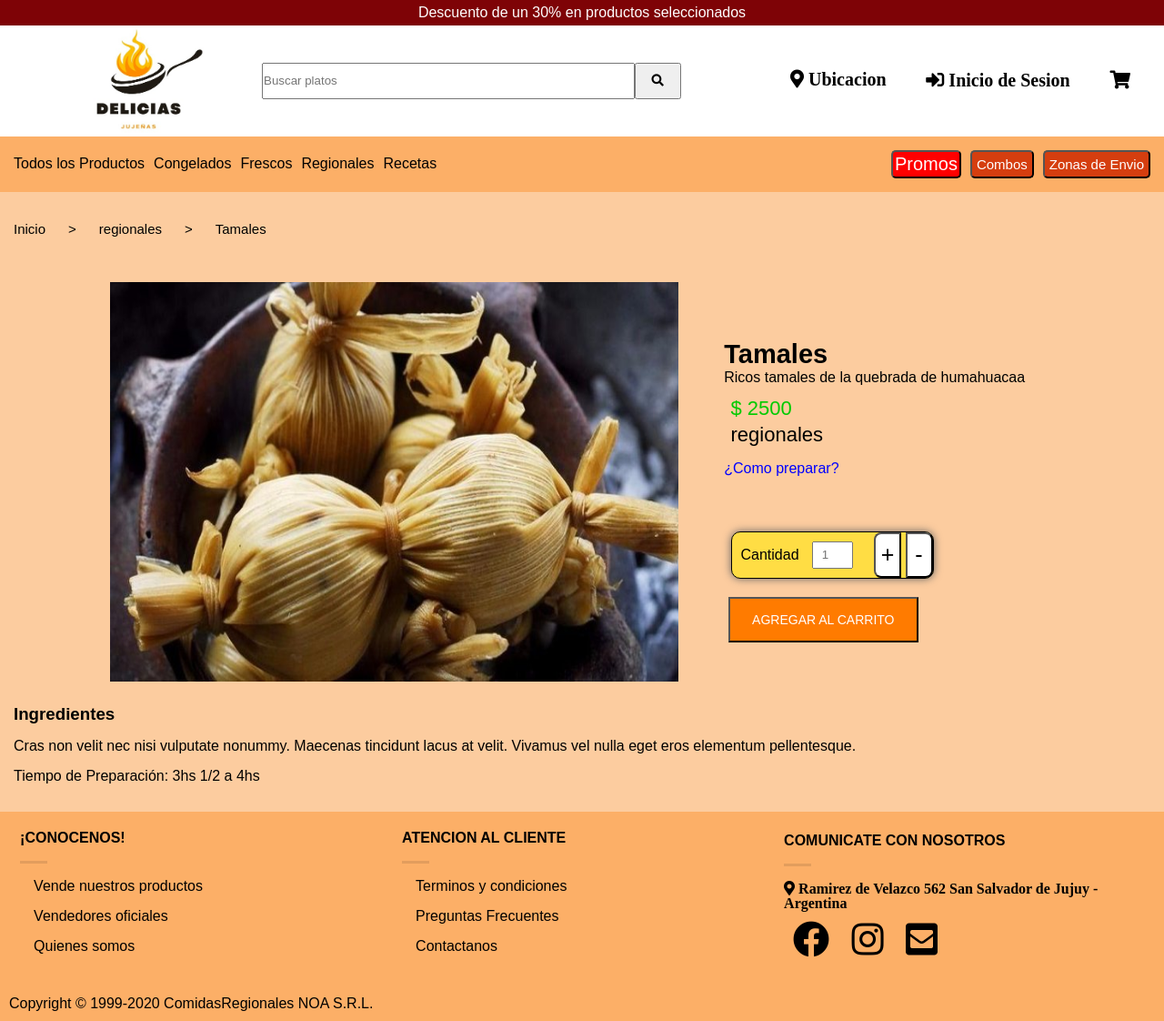
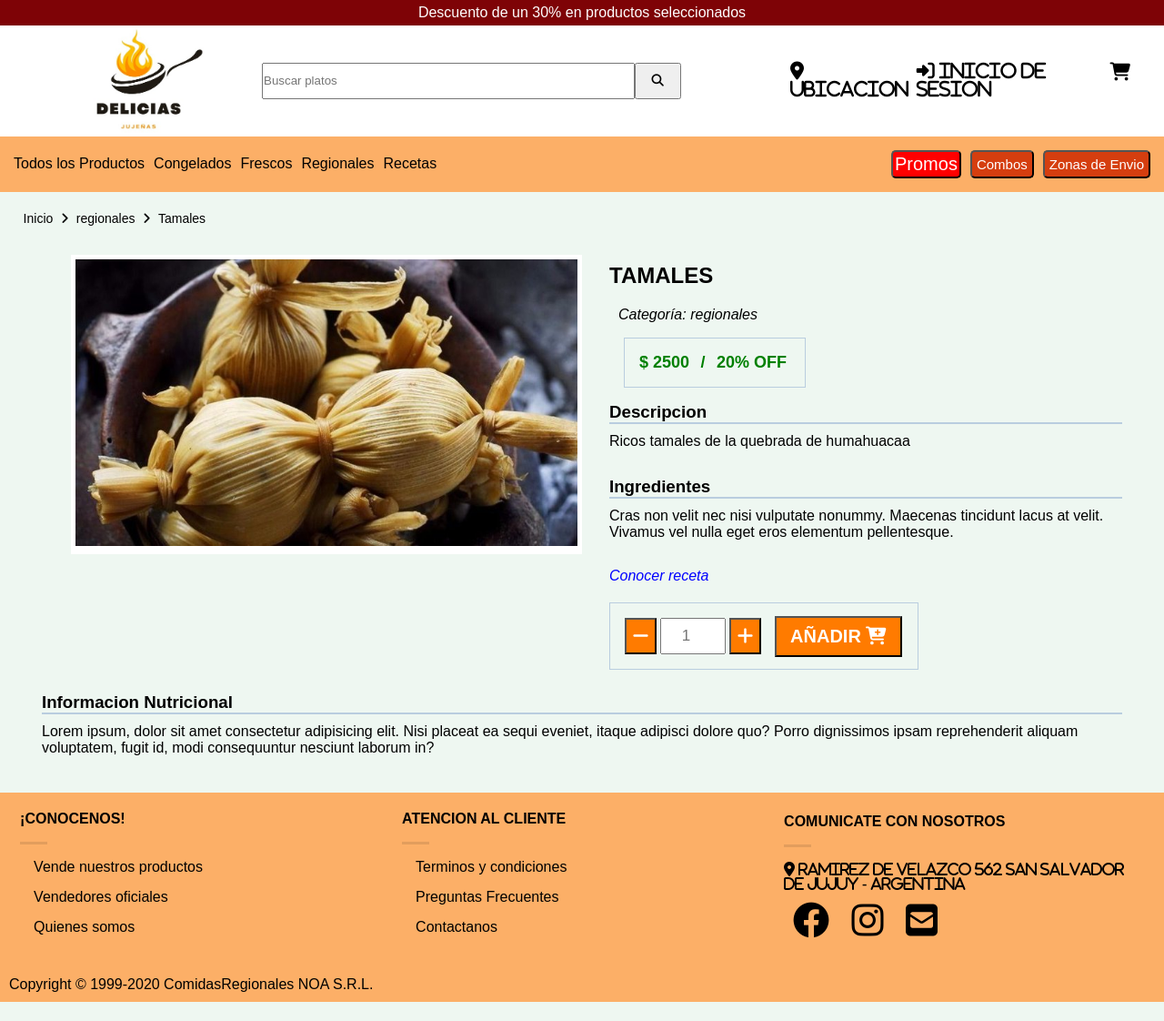
Before and after one commit to El-Efraa/Grupo_5, a Node server app: page /productos/detail/1 in a window 1280 px wide. Shown: the whole page at 91% size. After the commit the page ends 1101 px from the top, so only its background shows below. Run offline with Node 20, Linux system fonts and the light colour scheme.

Commit message:
Cambie la vista del Detalle del Producto

```diff
--- /dev/null
+++ b/Codigo/public/css/detalle-producto.css
@@ -0,0 +1,278 @@
+* {
+    box-sizing: border-box;
+    padding: 0;
+    margin: 0;
+    font-family: "Montserrat", sans-serif;
+}
+
+main {
+    background-color: rgba(220,238,226,.4980392157);
+    padding-bottom: 40px;
+}
+
+/* NAVEGACION */
+.navegacion {
+    padding-left: 2%;
+    padding-top: 1rem;
+}
+
+.navegacion ul{
+    list-style: none;
+}
+
+.sub-navegacion {
+    display: flex;
+}
+
+.sub-navegacion li {
+    padding-right: 0.6em;
+    font-size: 14px;
+}
+
+.navegacion .sub-navegacion li a {
+    text-decoration: none;
+    color: black;
+}
+
+/* CAJA DEL PRODUCTO */
+.main-container {
+    padding: 20px 16px 0;
+    max-width: 100%;
+}
+
+.box-image {
+    width: 100%;
+    padding: 0 15px;
+}
+
+.box-image figure {
+    width: 100%;
+    padding: 5px;
+    background-color: white;
+}
+
+.box-image img {
+    width: 100%;
+    height: auto;
+    object-fit: cover;
+}
+
+/* TITULO */
+.title-name-product {
+    text-align: center;
+}
+
+.title-name-product h2 {
+    text-transform: uppercase;
+    line-height: 1;
+    padding: 0 20px;
+    margin: 4% 0;
+}
+
+.title-name-product p {
+    font-style: italic;
+    text-align: justify;
+    padding-left: 10px;
+}
+
+.title-name-product p a {
+    text-decoration: none;
+    transition: all 1s;
+}
+
+.title-name-product p a:hover {
+    text-decoration: underline;
+    color: blue;
+}
+
+/* PRECIO */
+.price-and-discount-box {
+    margin: 1rem;
+    border: 1.5px solid #b9cddf!important;
+    padding: 1rem;
+    display: inline-block;
+    width: 200px;
+}
+
+.price-and-discount-box p {
+    color: green;
+    font-weight: 750;
+    font-size: 18px;
+    display: inline-block;
+}
+
+.price-and-discount-box .price {
+    padding-right: 8px;
+}
+
+/* INFO E INGREDIENTES */
+.info-box {
+    padding-bottom: 20px;
+}
+
+.info-nutricional h3, .ingredients h3{
+    border-bottom: 2px solid #b9cddf;
+    margin-bottom: 10px;
+}
+
+.info-nutricional, .ingredients {
+    margin-bottom: 30px;
+}
+
+.receta a{
+    font-style: italic;
+    text-decoration: none;
+    color: blue;
+    transition: all 1s;
+}
+
+.receta a:hover {
+    text-decoration: underline;
+}
+
+
+/* BLOQUE PARA AÑADRI AL CARRITO */
+.form-compra {
+    border: 1.5px solid #b9cddf;
+    padding: 8px 16px;
+}
+
+.flex-de-boton-de-compra {
+    display: flex;
+    flex-wrap: wrap;
+    align-items: center;
+}
+
+.input-de-cantidad input {
+    width: 100%;
+    height: 100%;
+    text-align: center;
+}
+
+.input-de-cantidad {
+    width: 65px;
+    height: 35px;
+    padding: 0 4px;
+}
+
+.signo-mas button, .signo-menos button {
+    width: 100%;
+    height: 100%;
+    background-color: rgb(255, 123, 0);
+    color: white;
+    font-size: 20px;
+}
+
+.signo-mas, .signo-menos {
+    width: 35px;
+    height: 35px;
+    margin: 8px 0;
+}
+
+.signo-mas {
+    margin-right: 15px;
+}
+
+/* BOTON AÑADIR */
+.boton-añadir-carrito button {
+    width: 100%;
+    height: 100%;
+    background-color: rgb(255, 123, 0);
+    color: white;
+    font-size: 15px;
+    font-weight: 550;
+}
+.boton-añadir-carrito {
+    height: 35px;
+    width: 130px;
+}
+
+.mas-info-box {
+    margin-top: 25px;
+}
+
+.mas-info-box .titulo-mas-info h3 {
+    border-bottom: 2px solid #b9cddf;
+    margin-bottom: 10px;
+}
+
+
+
+@media(min-width:480px){
+    .box-image {
+        padding: 0 12%;
+        /* padding-left: 20px;
+        padding-right: 30%; */
+    }
+    .container-second {
+        padding: 0 30px;
+    }
+    .mas-info-box {
+        padding: 0 30px;
+    }
+
+    /* BLOQUE PARA AÑADRI AL CARRITO */
+    .form-compra {
+        width: 400px;
+    }
+    .signo-mas, .signo-menos {
+        width: 45px;
+        height: 40px;
+    }
+    .input-de-cantidad {
+        width: 80px;
+        height: 40px;
+    }
+    .boton-añadir-carrito {
+        height: 45px;
+        width: 170px;
+    }
+    .boton-añadir-carrito button {
+        font-size: 20px;
+    }
+
+}
+
+
+@media(min-width:768px){
+    main {
+        padding-top: 13rem;
+    }
+    .main-container {
+        display: flex;
+        flex-wrap: wrap;
+    }
+    .box-image {
+        width: 50%;
+        padding: 1% 0 0 5%;
+    }
+    .container-second {
+        width: 50%;
+    }
+    .title-name-product h2 {
+        padding: 0;
+    }
+    .title-name-product {
+        text-align: justify;
+    }
+
+    /* BLOQUE PARA AÑADRI AL CARRITO */
+    .form-compra {
+        width: 340px;
+    }
+    .signo-mas, .signo-menos {
+        width: 35px;
+    }
+    .boton-añadir-carrito {
+        width: 140px;
+    }
+    .input-de-cantidad input {
+        font-size: 17px;
+    }
+}
+
+@media (min-width:1100px) {
+    main {
+        padding-top: 13.5rem;
+    }
+}
--- a/Codigo/public/css/detalle_producto.css
+++ /dev/null
@@ -1,197 +0,0 @@
-* {
-    box-sizing: border-box;
-    margin: 0;
-    padding: 0;
-}
-
-/* header {
-    background-color: aquamarine;
-    padding: 15px 0;
-} */
-
-main {
-    /* background-color: #e0e0e0; */
-    background-color: #fccc9f;
-    padding: 15px;
-    font-family: "Montserrat", sans-serif;
-}
-
-.navegacion {
-    display: flex;
-    flex-wrap: wrap;
-    margin-bottom: 4%;
-}
-
-.navegacion p {
-    font-size: 15px;
-    padding-right: 2%;
-}
-
-.navegacion p a {
-    text-decoration: none;
-    color: black;
-}
-
-.caja-grande img {
-    width: 100%;
-}
-
-.detalle-de-compra {
-    margin: 12px 0px 20px;
-}
-
-.precio {
-    margin: 12px 2% 3px;
-    font-size: 22px;
-    color: rgb(0, 202, 0);
-}
-
-.promo {
-    margin: 0px 2% 15px;
-}
-
-#receta a {
-    color: blue;
-    margin-bottom: 2%;
-    display: block;
-}
-
-/* BLOQUE PARA ELEGIR CANTIDAD */
-.contenedor1 {
-    display: flex;
-    flex-wrap: wrap;
-}
-
-.bloque-de-cantidad {
-    display: flex;
-    justify-content: space-between;
-    border: solid 1px black;
-    border-radius: 10px;
-    width: 200px;
-    background-color: #ffdd44;
-    margin-left: 2%;
-    margin-bottom: 12px;
-
-}
-
-.seleccion {
-    display: flex;
-    padding: 10px 0px;
-    padding-left: 10px;
-    align-items: center;
-}
-
-
-.botones-1 button{
-    width: 30px;
-    height: 100%;
-    background-color: #ffffff;
-    font-size: 25px;
-    transition: all 1s;
-}
-
-.botones-1 button:hover {
-    background-color: #c5c2c2;
-}
-
-.signo-menos {
-    border-radius: 0 8px 8px 0;
-
-}
-
-.signo-mas {
-    border-radius: 8px 0 0 8px;
-}
-
- .formulario-de-cantidad input{
-    /* border: 0; */
-    width: 45px;
-    height: 100%;
-    margin-left: 8px ;
-    text-align: center;
-}
-
-.contenedor1 a button {
-    width: 165px;
-    height: 42px;
-    background-color: rgb(255, 123, 0);
-    color: white;
-    margin-left: 7%;
-}
-
-/* DESCRIPCION DEL PRODUCTO */
-.seccion2 h3 {
-    margin-bottom: 15px;
-}
-
-.seccion2 p {
-    margin-bottom: 15px;
-}
-
-@media (min-width: 390px){
-    .caja-grande img {
-        padding: 0 8%;
-    }
-
-
-}
-
-@media (min-width: 768px) {
-    main {
-        padding-top: 30vh;
-       /*  position: relative;
-        z-index: -1; */
-    }
-
-    .caja-grande {
-        display: flex;
-        flex-wrap: wrap;
-        justify-content: center;
-        margin-bottom: 2%;
-    }
-
-    .caja-grande img {
-        width: 50%;
-        padding: 0 0 0 0 ;
-        margin-right: 4%;
-    }
-    .detalle-de-compra h2 {
-        font-size: 29px;
-    }
-    .precio, .promo {
-        font-size: 22px;
-    }
-    .detalle-de-compra {
-        margin: 5% 0 3.5%;
-        width: 29%;
-        position: relative;
-    }
-
-    /* BLOQUE PARA ELEGIR CANTIDAD */
-    .bloque-de-cantidad {
-        margin-bottom: 20px;
-        width: 223px;
-    }
-    .formulario-de-cantidad input {
-        margin-left: 14px;
-        height: 30px;
-    }
-    .contenedor1 {
-        margin-top: 60px;
-        /* position: absolute;
-        bottom: 4%; */
-
-    }
-    .contenedor1 a button {
-        width: 130%;
-        height: 50px;
-        margin-left: 3%;
-        font-size: 14px;
-    }
-}
-
-@media (min-width: 1100px) {
-    main {
-        padding-top: 19%;
-    }
-}
--- a/Codigo/public/css/styles_home.css
+++ b/Codigo/public/css/styles_home.css
@@ -104,7 +104,7 @@
     color:black;
     text-decoration: none;
 }
-main section article{
+main section .tarjetas-de-producto{
     margin:0 auto 10px;
     width: 90%;
     background-color: white;
@@ -130,7 +130,7 @@
     padding: 10px;
 }
 
-main section article:hover{
+main section .tarjetas-de-producto:hover{
     box-shadow: 1px 10px 10px 1px rgba(0,0,0,.2);
 }
 .secInfoTitle{
@@ -275,10 +275,10 @@
     div ul li button{
         font-size: 20px;
     }
-    main section article {
+    main section .tarjetas-de-producto {
         flex-basis: 20%;
     }
-    main article{
+    main .tarjetas-de-producto{
         box-shadow: 0px 0px 10px rgb(100, 100, 100);
     }
     header{
--- a/Codigo/src/controllers/productoController.js
+++ b/Codigo/src/controllers/productoController.js
@@ -20,7 +20,7 @@
          }
       }
 
-      res.render('products/detalle_producto', {products: detalleProducto})
+      res.render('products/detalle-producto', {products: detalleProducto})
 
    },
    /* regionales:(req, res)=>{
--- a/Codigo/src/views/partials/header.ejs
+++ b/Codigo/src/views/partials/header.ejs
@@ -15,13 +15,13 @@
                 </div>
                 <div class="header-full">
                     <div clase="carrito">
-                        <a href="./carrito"> <i class="fas fa-shopping-cart"></i></a>
+                        <a href="/carrito"> <i class="fas fa-shopping-cart"></i></a>
                     </div>
                     <div class="location">
                             <i class="fas fa-map-marker-alt"> Ubicacion</i>
                     </div>
                     <div class="sign-in">
-                            <a href="./login"><i class="fas fa-sign-in-alt"> Inicio de Sesion</i> </a>
+                            <a href="/login"><i class="fas fa-sign-in-alt"> Inicio de Sesion</i> </a>
                     </div>
                 </div>
         </section>
--- /dev/null
+++ b/Codigo/src/views/products/detalle-producto.ejs
@@ -0,0 +1,142 @@
+<!DOCTYPE html>
+<html lang="en">
+<head>
+
+    <%- include('../partials/head')%>
+    <link rel="stylesheet" href="/css/detalle-producto.css">
+    <link href="https://cdnjs.cloudflare.com/ajax/libs/font-awesome/6.4.2/css/all.min.css"
+rel="stylesheet" />
+
+</head>
+<body>
+
+    <%- include('../partials/header')%>
+
+    <main>
+
+        <div class="box">
+            <nav class="navegacion">
+                <ul class="sub-navegacion">
+                    <li> <a href="/"> Inicio </a></li>
+                    <li> <i class="fa-solid fa-angle-right"></i> </li>
+                    <li> <a href="#"> <%= products.category%>  </a></li>
+                    <li> <i class="fa-solid fa-angle-right"></i> </li>
+                    <li> <%= products.name %> </li>
+                </ul>
+            </nav>
+
+            <div class="main-container">
+
+                <section class="box-image">
+                    <figure>
+                        <img src="/img/<%= products.image %>" alt="img-del-producto">
+                    </figure>
+                </section>
+
+                <section class="container-second">
+
+                    <article class="title-name-product">
+                        <h2> <%= products.name %> </h2>
+                        <p> Categoría: <a href="/"> <%= products.category %> </a> </p>
+                    </article>
+
+                    <article class="price-and-discount-box">
+                        <!-- <div>
+                            <span>  $ </span>
+                            <span> 9999</span>
+                            <span> / </span>
+                            <span> 50% </span>
+                        </div> -->
+                        <p class="price"> $ <%= products.price %></p>
+                        <p class="barra price"> / </p>
+                        <p class="discount"> 20% OFF</p>
+
+                    </article>
+
+                    <article class="info-box">
+
+                        <div class="info-nutricional">
+                            <h3> Descripcion </h3>
+                            <p> <%= products.description %> </p>
+                        </div>
+
+                        <div class="ingredients">
+                            <h3> Ingredientes </h3>
+                            <p> <%= products.ingredients %> </p>
+                        </div>
+
+                        <div class="receta">
+                            <p><a href="#"> Conocer receta </a></p>
+                        </div>
+
+                    </article>
+
+                    <article class="form-compra">
+
+                        <!-- <div>
+                            <p>Cantidad</p>
+                        </div> -->
+
+                        <div class="flex-de-boton-de-compra">
+
+                            <div class="signo-menos">
+                                <button type="button"> <i class="fa-solid fa-minus"></i> </button>
+                            </div>
+
+                            <div class="input-de-cantidad">
+                                <label for="cantidad"></label>
+                                <input type="number" name="cantidad" id="cantidad" placeholder="1">
+                            </div>
+
+                            <div class="signo-mas">
+                                <button type="button"> <i class="fa-solid fa-plus"></i> </button>
+                            </div>
+
+                            <div class="boton-añadir-carrito">
+                                <a href="#"><button type="button">
+                                    AÑADIR <i class="fa-solid fa-cart-plus fa-bounce"></i> </button>
+                                </a>
+                            </div>
+
+                        </div>
+
+                    </article>
+
+                </section>
+
+                <section class="mas-info-box">
+
+                    <div class="titulo-mas-info">
+                        <h3> Informacion Nutricional </h3>
+                    </div>
+
+                    <div class="text-mas-info">
+                        <p> Lorem ipsum, dolor sit amet consectetur adipisicing elit. Nisi placeat ea sequi eveniet, itaque adipisci dolore quo? Porro dignissimos ipsam reprehenderit aliquam voluptatem, fugit id, modi consequuntur nesciunt laborum in?</p>
+                    </div>
+
+                </section>
+
+                <!-- <section>
+
+                    <div>tarjetas de envio</div>
+                    <div></div>
+                    <div></div>
+
+                </section> -->
+
+            </div>
+        </div>
+
+    </main>
+
+    <%- include('../partials/footer')%>
+
+    <section class="sec4-footer">
+        <div class="copyrgight">
+            <p>Copyright © 1999-2020 ComidasRegionales NOA S.R.L.</p>
+        </div>
+    </section>
+
+
+</body>
+</html>
--- a/Codigo/src/views/products/detalle_producto.ejs
+++ /dev/null
@@ -1,74 +0,0 @@
-<!DOCTYPE html>
-<html lang="en">
-<head>
-    <%- include('../partials/head')%>
-
-    <link rel="stylesheet" href="/css/detalle_producto.css">
-</head>
-<body>
-
-    <%- include('../partials/header')%>
-
-    <main>
-        <div class="navegacion">
-            <p> <a href="/"> Inicio </a> </p>
-            <p class="flecha"> > </p>
-            <p> <a href="#"> <%= products.category%> </a> </p>
-            <p class="flecha"> > </p>
-            <p> <a href="#"> <%= products.name %> </a> </p>
-        </div>
-
-        <div class="caja-grande">
-            <img src="/img/<%= products.image %>" alt="img-del-producto">
-
-            <div class="detalle-de-compra">
-                <h2> <%= products.name %> </h2>
-                <p class="description"> <%= products.description %></p>
-                <p class="precio"> $ <%= products.price %></p>
-                <p class="promo"> <%= products.category %></p>
-                <p id="receta"> <a href="#">¿Como preparar?</a> </p>
-
-                <div class="contenedor1">
-                    <article class="bloque-de-cantidad">
-                        <div class="seleccion">
-                            <p> Cantidad</p>
-                            <p class="formulario-de-cantidad">
-                                <label for="cantidad">
-                                    <input type="number" name="cantidad" id="cantidad" placeholder="1">
-                                </label>
-                            </p>
-                        </div>
-
-                        <div class="botones-1">
-                            <button type="button" class="signo-mas"> + </button>
-                            <button type="button" class="signo-menos"> - </button>
-                        </div>
-
-                    </article>
-
-                    <a href="#"><button type="button"> AGREGAR AL CARRITO</button></a>
-                </div>
-            </div>
-
-        </div>
-
-        <section class="seccion2">
-            <h3> Ingredientes </h3>
-            <p> <%= products.ingredients %> </p>
-
-            <p> Tiempo de Preparación: 3hs 1/2 a 4hs</p>
-        </section>
-    </main>
-
-
-    <%- include('../partials/footer')%>
-
-    <section class="sec4-footer">
-        <div class="copyrgight">
-            <p>Copyright © 1999-2020 ComidasRegionales NOA S.R.L.</p>
-        </div>
-    </section>
-
-
-</body>
-</html>
```
Also changed, not shown: Codigo/src/views/home.ejs (+4 -4 lines).
